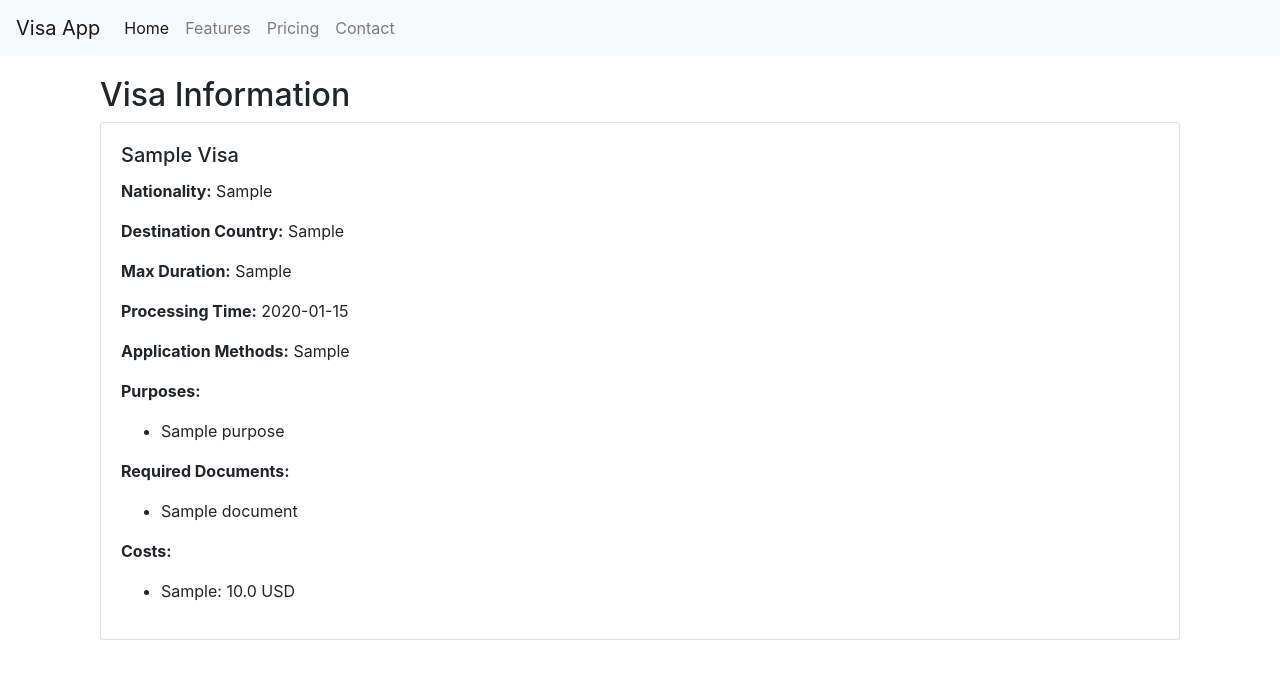
After one commit to Hangyul-Son/DevOps-AZ400-Certificate, a Flask app: page /visa_info/1 in a window 1280 px wide. The commit adds this page. Shown: the top 679 px of the page. Run offline with Flask 3, Linux system fonts and the light colour scheme; tables that the repository leaves empty hold one stand-in row (values such as "Sample post"); parts of the project's set-up code (start-up, migrations or seed data) failed here and were passed over; some libraries are stand-ins or nearby versions.

Commit message:
Filter visas based on user information and show it to user

```diff
--- a/app/routes.py
+++ b/app/routes.py
@@ -3,6 +3,32 @@ from app import app, db
 from app.forms import UserInfoForm, VisaInfoForm
 from app.models import UserInfo, VisaInfo, Purpose, Document, VisaCost
 import logging
+
+# Set up logging
+logging.basicConfig(level=logging.DEBUG)
+
+# Function to convert duration strings to days
+def convert_duration_to_days(duration):
+    if duration == '< 30 days':
+        return 30
+    elif duration == '30-90 days':
+        return 90
+    elif duration == '91-180 days':
+        return 180
+    elif duration == '181-365 days':
+        return 365
+    elif duration == '> 365 days':
+        return 366  # Arbitrary high number for filtering
+
+# Function to convert validity period to days
+def convert_validity_to_days(validity_period):
+    if 'day' in validity_period:
+        return int(validity_period.split()[0])
+    elif 'month' in validity_period:
+        return int(validity_period.split()[0]) * 30
+    elif 'year' in validity_period:
+        return int(validity_period.split()[0]) * 365
+    return 0
 
 @app.route('/')
 def home():
@@ -11,21 +37,33 @@ def home():
 @app.route('/submit_info', methods=['GET', 'POST'])
 def submit_info():
     form = UserInfoForm()
+    visas = None
+
     if form.validate_on_submit():
-        user_info = UserInfo(
-            nationality=form.nationality.data,
-            destination_country=form.destination_country.data,
-            purpose_of_visit=form.purpose_of_visit.data,
-            duration_of_stay=form.duration_of_stay.data
-        )
-        db.session.add(user_info)
-        db.session.commit()
-        flash('Information submitted successfully!', 'success')
-        return redirect(url_for('show_visa_options'))  # Replace 'show_visa_options' with your next route
-    return render_template('submit_info.html', title='Submit Information', form=form)
+        nationality = form.nationality.data
+        destination_country = form.destination_country.data
+        purpose_of_visit = form.purpose_of_visit.data
+        duration_of_stay = form.duration_of_stay.data
+        max_duration_days = convert_duration_to_days(duration_of_stay)
 
-# Set up logging
-logging.basicConfig(level=logging.DEBUG)
+        visas = VisaInfo.query.join(VisaInfo.purposes).filter(
+            VisaInfo.nationality == nationality,
+            VisaInfo.destination_country == destination_country,
+            Purpose.name == purpose_of_visit
+        ).all()
+
+        visas = [visa for visa in visas if convert_validity_to_days(visa.validity_period) <= max_duration_days]
+
+        flash('Filtered visas based on your criteria.')
+    return render_template('submit_info.html', title='Submit Information', form=form, visas=visas)
+
+@app.route('/visa_info/<int:visa_id>')
+def visa_info(visa_id):
+    visa = VisaInfo.query.get_or_404(visa_id)
+    purposes = [purpose.name for purpose in visa.purposes]
+    documents = [document.name for document in visa.required_documents]
+    costs = VisaCost.query.filter_by(visa_id=visa_id).all()
+    return render_template('visa_info.html', visa=visa, purposes=purposes, documents=documents, costs=costs)
 
 @app.route('/add_visa', methods=['GET', 'POST'])
 def add_visa():
@@ -40,38 +78,43 @@ def add_visa():
             processing_time=form.processing_time.data,
             application_method=form.application_method.data
         )
-        # Add purposes
+
+        # Add purposes to the VisaInfo instance
         for purpose_name in form.purposes.data:
             purpose = Purpose.query.filter_by(name=purpose_name).first()
-            if purpose:
-                visa_info.purposes.append(purpose)
-                logging.debug(f'Added purpose: {purpose_name}')
-            else:
-                logging.error(f'Purpose not found: {purpose_name}')
-        # Add required documents
+            if not purpose:
+                purpose = Purpose(name=purpose_name)
+                db.session.add(purpose)
+            visa_info.purposes.append(purpose)
+
+        # Add required documents to the VisaInfo instance
         for document_name in form.required_documents.data:
             document = Document.query.filter_by(name=document_name).first()
-            if document:
-                visa_info.required_documents.append(document)
-                logging.debug(f'Added document: {document_name}')
-            else:
-                logging.error(f'Document not found: {document_name}')
+            if not document:
+                document = Document(name=document_name)
+                db.session.add(document)
+            visa_info.required_documents.append(document)
+
         db.session.add(visa_info)
         db.session.commit()
         logging.debug('VisaInfo added successfully')
-        # Add costs
+
+        # Add costs associated with the VisaInfo instance
         for cost_form in form.costs.entries:
             visa_cost = VisaCost(
                 visa_id=visa_info.id,
-                entry_frequency=cost_form.form.entry_frequency.data,
-                cost=cost_form.form.cost.data,
-                currency=cost_form.form.currency.data
+                entry_frequency=cost_form.entry_frequency.data,
+                cost=cost_form.cost.data,
+                currency=cost_form.currency.data
             )
             db.session.add(visa_cost)
-            logging.debug(f'Added visa cost: {cost_form.form.entry_frequency.data} - {cost_form.form.cost.data} {cost_form.form.currency.data}')
+            logging.debug(f'Added visa cost: {cost_form.entry_frequency.data} - {cost_form.cost.data} {cost_form.currency.data}')
+
         db.session.commit()
+
         flash('Visa information has been added successfully!')
         return redirect(url_for('add_visa'))
     else:
         logging.error('Form validation failed')
+        logging.debug(form.errors)
     return render_template('add_visa.html', title='Add Visa Information', form=form)
--- /dev/null
+++ b/app/templates/visa_info.html
@@ -0,0 +1,40 @@
+{% extends "base.html" %}
+
+{% block title %}Visa Information{% endblock %}
+
+{% block content %}
+<div class="container">
+    <h2>Visa Information</h2>
+    <div class="card">
+        <div class="card-body">
+            <h5 class="card-title">{{ visa.visa_type }} Visa</h5>
+            <p class="card-text"><strong>Nationality:</strong> {{ visa.nationality }}</p>
+            <p class="card-text"><strong>Destination Country:</strong> {{ visa.destination_country }}</p>
+            <p class="card-text"><strong>Max Duration:</strong> {{ visa.validity_period }}</p>
+            <p class="card-text"><strong>Processing Time:</strong> {{ visa.processing_time }}</p>
+            <p class="card-text"><strong>Application Methods:</strong> {{ visa.application_method }}</p>
+            <p class="card-text"><strong>Purposes:</strong>
+                <ul>
+                    {% for purpose in purposes %}
+                    <li>{{ purpose }}</li>
+                    {% endfor %}
+                </ul>
+            </p>
+            <p class="card-text"><strong>Required Documents:</strong>
+                <ul>
+                    {% for document in documents %}
+                    <li>{{ document }}</li>
+                    {% endfor %}
+                </ul>
+            </p>
+            <p class="card-text"><strong>Costs:</strong>
+                <ul>
+                    {% for cost in costs %}
+                    <li>{{ cost.entry_frequency }}: {{ cost.cost }} {{ cost.currency }}</li>
+                    {% endfor %}
+                </ul>
+            </p>
+        </div>
+    </div>
+</div>
+{% endblock %}
```
Also changed, not shown: app/forms.py (+14 -4 lines), app/templates/submit_info.html (+48 -9 lines).
